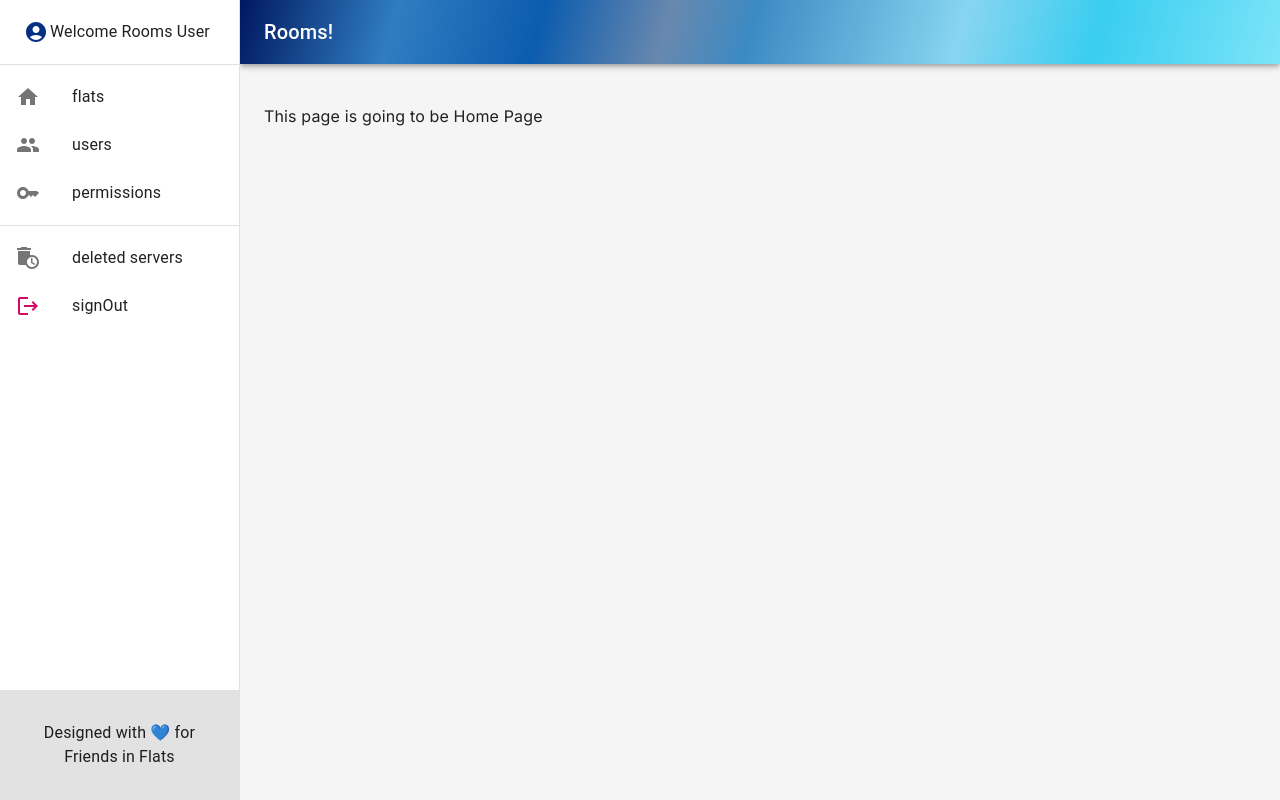
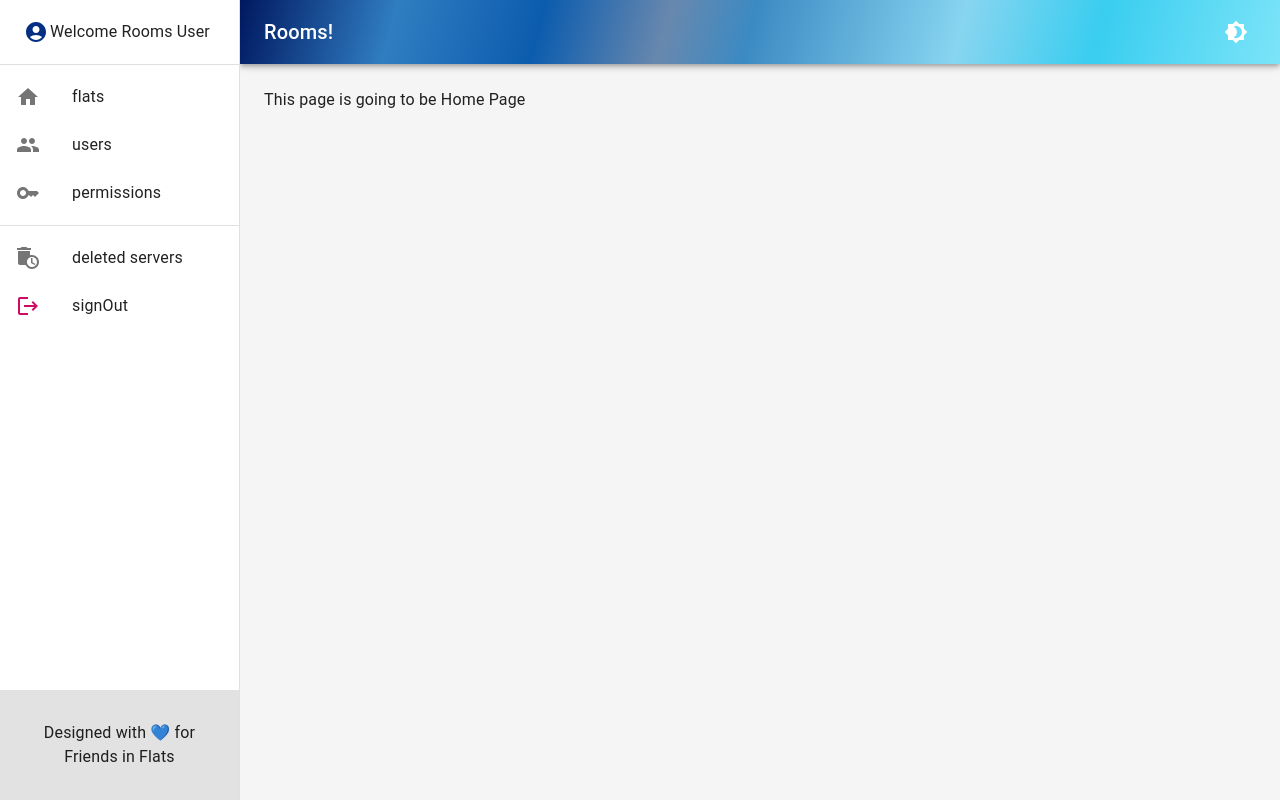
Before and after one commit to mersad998/rooms, a Next.js app: page / in a window 1280 px wide. Built offline with nearby package versions, Linux system fonts and the light colour scheme; grey boxes are pictures that could not be loaded.

Commit message:
feat: add theme to app

```diff
--- /dev/null
+++ b/src/app/core/contexts/settingsContext.ts
@@ -0,0 +1,13 @@
+import { createContext } from 'react';
+
+// create context for setting and pass only necessary methods to avoid crashes
+// these methods will be replaced by real one in hooks/useSettings.ts
+const SettingsContext = createContext({
+  colorMode: {
+    toggleColorMode: () => {
+      console.warn('color mode context error');
+    },
+  },
+});
+
+export default SettingsContext;
--- /dev/null
+++ b/src/app/core/hooks/useSettings.ts
@@ -0,0 +1,59 @@
+'use client';
+import { useEffect, useMemo, useState } from 'react';
+import { Theme, createTheme } from '@mui/material';
+import { readFromLocalStorage, writeToLocalStorage } from '@/app/globalHelpers';
+
+const App_Settings = 'App_Settings';
+
+interface UseSettings {
+  colorMode: {
+    toggleColorMode: () => void;
+  };
+  theme: Theme;
+}
+
+type ThemeMode = 'light' | 'dark';
+
+// this hook will provide the accessability to setting context where ever needed
+const useSettings = (): UseSettings => {
+  const defaultSettings = readFromLocalStorage<{
+    mode: ThemeMode;
+  }>(App_Settings);
+
+  const [mode, setMode] = useState<ThemeMode>(defaultSettings?.mode || 'light');
+
+  useEffect(() => {
+    // you can add any other settings here
+    writeToLocalStorage(App_Settings, { mode });
+  }, [mode]);
+
+  // this function will toggle the color mode
+  const colorMode = useMemo(
+    () => ({
+      toggleColorMode: (): void => {
+        console.log('called');
+        setMode((prevMode) => (prevMode === 'light' ? 'dark' : 'light'));
+      },
+    }),
+    [],
+  );
+
+  // this function will create a theme based on the selected mode
+  const theme = useMemo(
+    () =>
+      createTheme({
+        palette: {
+          mode,
+          background: {
+            default: mode === 'dark' ? '#242424' : '#f5f5f5',
+            paper: mode === 'dark' ? '#242424' : '#ffffff',
+          },
+        },
+      }),
+    [mode],
+  );
+
+  return { colorMode, theme };
+};
+
+export default useSettings;
--- a/src/app/layout.tsx
+++ b/src/app/layout.tsx
@@ -19,7 +19,7 @@ export const metadata: Metadata = {
 const RootLayout = (props: Readonly<RootLayoutProps>): React.ReactNode => {
   return (
     <html lang="en">
-      <body className={`${inter.className}`} style={{ background: '#f5f5f5' }}>
+      <body className={`${inter.className}`}>
         {/* wrap drawer on all pages */}
         <Drawer>
           <Suspense fallback={<FullLayoutSkeleton />}>{props.children}</Suspense>
--- a/src/app/page.tsx
+++ b/src/app/page.tsx
@@ -1,11 +1,12 @@
 'use client';
 
+import { Typography } from '@mui/material';
 import { FC } from 'react';
 
 const HomePage: FC = () => {
   return (
     <div>
-      <p>This page is going to be Home Page</p>
+      <Typography>This page is going to be Home Page</Typography>
     </div>
   );
 };
--- a/src/components/drawer/drawerController.tsx
+++ b/src/components/drawer/drawerController.tsx
@@ -2,10 +2,13 @@
 
 import * as React from 'react';
 import { useRouter } from 'next/navigation';
+import { ThemeProvider } from '@mui/system';
+
+import SettingsContext from '@/app/core/contexts/settingsContext';
+import useSettings from '@/app/core/hooks/useSettings';
+import DrawerView from './drawerView';
 
 import type { ResponsiveDrawerProps } from './drawerTypes';
-
-import DrawerView from './drawerView';
 
 const ResponsiveDrawer: React.FC<ResponsiveDrawerProps> = (props: ResponsiveDrawerProps) => {
   const { children } = props;
@@ -13,6 +16,7 @@ const ResponsiveDrawer: React.FC<ResponsiveDrawerProps> = (props: ResponsiveDraw
   const [mobileOpen, setMobileOpen] = React.useState(false);
   const [isClosing, setIsClosing] = React.useState(false);
 
+  const { colorMode, theme } = useSettings();
   const router = useRouter();
 
   // close drawer in both mobile and desktop
@@ -39,15 +43,20 @@ const ResponsiveDrawer: React.FC<ResponsiveDrawerProps> = (props: ResponsiveDraw
   };
 
   return (
+    <SettingsContext.Provider value={{ colorMode }}>
+      <ThemeProvider theme={theme}>
         <DrawerView
           handleDrawerToggle={handleDrawerToggle}
           mobileOpen={mobileOpen}
           handleDrawerTransitionEnd={handleDrawerTransitionEnd}
           handleDrawerClose={handleDrawerClose}
           onRoutClick={onRoutClick}
+          colorMode={colorMode}
         >
           {children}
         </DrawerView>
+      </ThemeProvider>
+    </SettingsContext.Provider>
   );
 };
 
--- a/src/components/drawer/drawerTypes.ts
+++ b/src/components/drawer/drawerTypes.ts
@@ -11,6 +11,7 @@ export interface DrawerViewProps {
   handleDrawerClose: () => void;
   onRoutClick: (newRoute: string) => () => void;
   children: ReactNode;
+  colorMode?: { toggleColorMode: () => void };
 }
 
 export interface DrawerItem {
--- a/src/components/drawer/drawerView.tsx
+++ b/src/components/drawer/drawerView.tsx
@@ -8,6 +8,9 @@ import IconButton from '@mui/material/IconButton';
 import Toolbar from '@mui/material/Toolbar';
 import Typography from '@mui/material/Typography';
 import MenuIcon from '@mui/icons-material/Menu';
+import Brightness4Icon from '@mui/icons-material/Brightness4';
+import Brightness7Icon from '@mui/icons-material/Brightness7';
+import { useTheme } from '@mui/material/styles';
 
 import { DRAWER_WIDTH } from './constants';
 
@@ -16,7 +19,10 @@ import { APP_NAME } from '@/app/constants';
 import DrawerItemsContainer from './drawerItemsContainer';
 
 const DrawerView: React.FC<DrawerViewProps> = (props) => {
-  const { handleDrawerToggle, mobileOpen, handleDrawerTransitionEnd, handleDrawerClose, onRoutClick, children } = props;
+  const { handleDrawerToggle, mobileOpen, handleDrawerTransitionEnd, handleDrawerClose, onRoutClick, children, colorMode } =
+    props;
+
+  const theme = useTheme();
 
   return (
     <Box sx={{ display: 'flex', width: '100%' }}>
@@ -46,6 +52,10 @@ const DrawerView: React.FC<DrawerViewProps> = (props) => {
           <Typography variant="h6" noWrap component="div" flex={1}>
             {APP_NAME}
           </Typography>
+
+          <IconButton onClick={colorMode?.toggleColorMode} color="inherit">
+            {theme.palette.mode === 'dark' ? <Brightness7Icon /> : <Brightness4Icon />}
+          </IconButton>
         </Toolbar>
       </AppBar>
 
```
Lines whose indentation alone changed are shown as unchanged.
